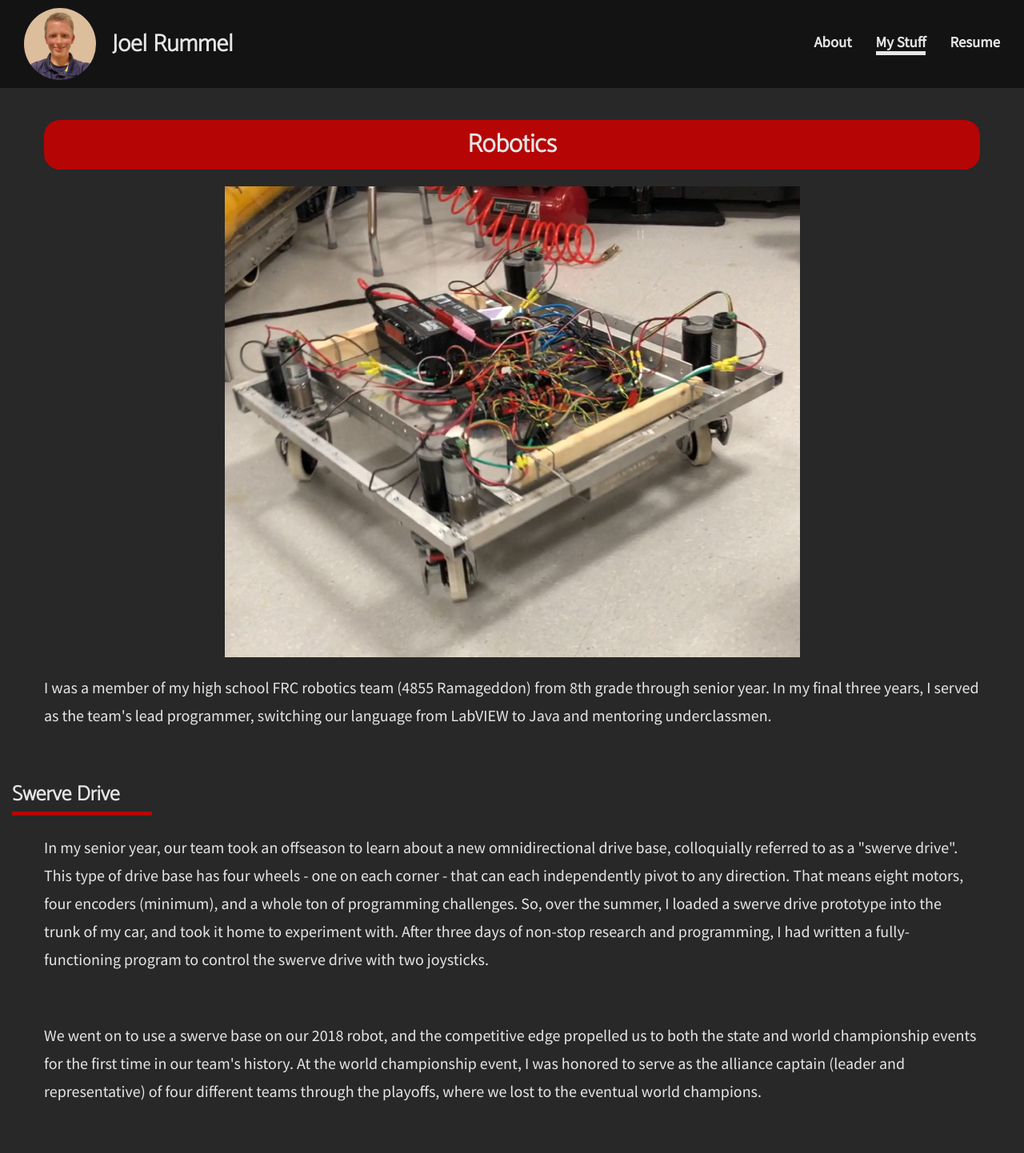
After one commit to JoelRummel/joelrummel.net, a PHP site: page /robotics.php in a window 1280 px wide. The commit adds this page. Shown: the whole page at 80% size. Run offline with PHP 8.4, Linux system fonts and the light colour scheme.

Commit message:
Wrote and linked robotics.php

```diff
--- a/init.php
+++ b/init.php
@@ -28,7 +28,7 @@
 					<a class="<?php echo ($page == "fullstackapps") ? "NavTabCurrent" : "NavTab" ?>" href="fullstackapps.php">
 						<h3>Cross Platform Apps</h3>
 					</a>
-					<a class="<?php echo ($page == "robotics") ? "NavTabCurrent" : "NavTab" ?>" href="#">
+					<a class="<?php echo ($page == "robotics") ? "NavTabCurrent" : "NavTab" ?>" href="robotics.php">
 						<h3>Robotics</h3>
 					</a>
 					<a class="<?php echo ($page == "dataanalysis") ? "NavTabCurrent" : "NavTab" ?>" href="dataanalysis.php">
--- /dev/null
+++ b/robotics.php
@@ -0,0 +1,25 @@
+<?php require_once("init.php"); ?>
+
+<h1>Robotics</h1>
+<div class="IntroImageWrapper">
+	<img src="images/RobotFront.png" class="IntroImage" />
+</div>
+<p>I was a member of my high school FRC robotics team (4855 Ramageddon) from 8th grade through senior year. In my final
+	three years, I served as the team's lead programmer, switching our language from LabVIEW to Java and mentoring
+	underclassmen.
+</p>
+<h2 class="SectionHeader">Swerve Drive</h2>
+<p>In my senior year, our team took an offseason to learn about a new omnidirectional drive base, colloquially referred to
+	as a "swerve drive". This type of drive base has four wheels - one on each corner - that can each independently pivot
+	to any direction. That means eight motors, four encoders (minimum), and a whole ton of programming challenges.
+	So, over the summer, I loaded a swerve drive prototype into the trunk of my car, and took it home to experiment with.
+	After three days of non-stop research and programming, I had written a fully-functioning program to control the swerve
+	drive with two joysticks.
+</p>
+<p>We went on to use a swerve base on our 2018 robot, and the competitive edge propelled us to both the state and world
+	championship events for the first time in our team's history. At the world championship event, I was honored to serve
+	as the alliance captain (leader and representative) of four different teams through the playoffs, where we lost
+	to the eventual world champions.
+</p>
+
+<?php require_once("footer.php"); ?>
```
Also changed, not shown: index.php (+4 -4 lines).
